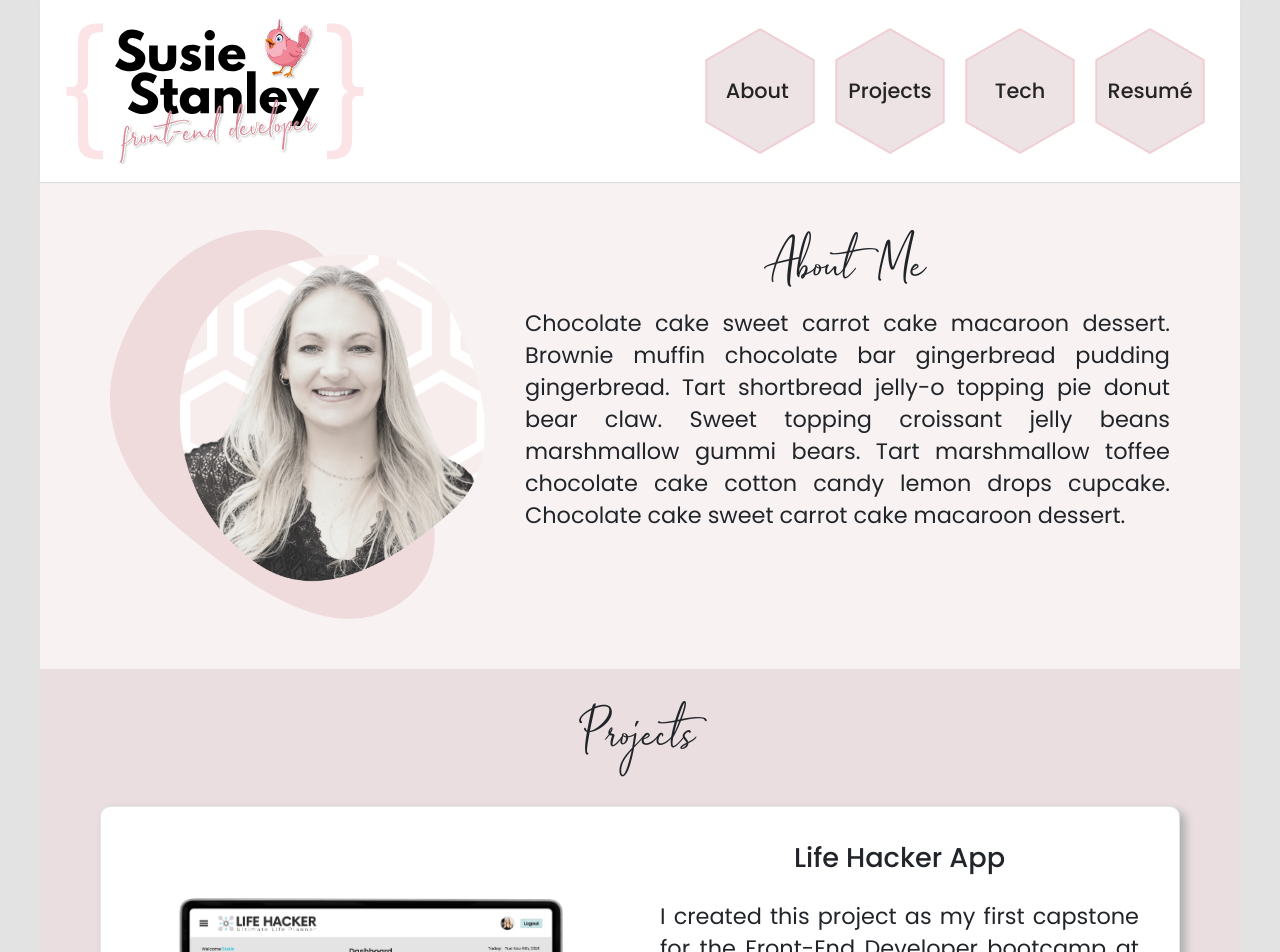
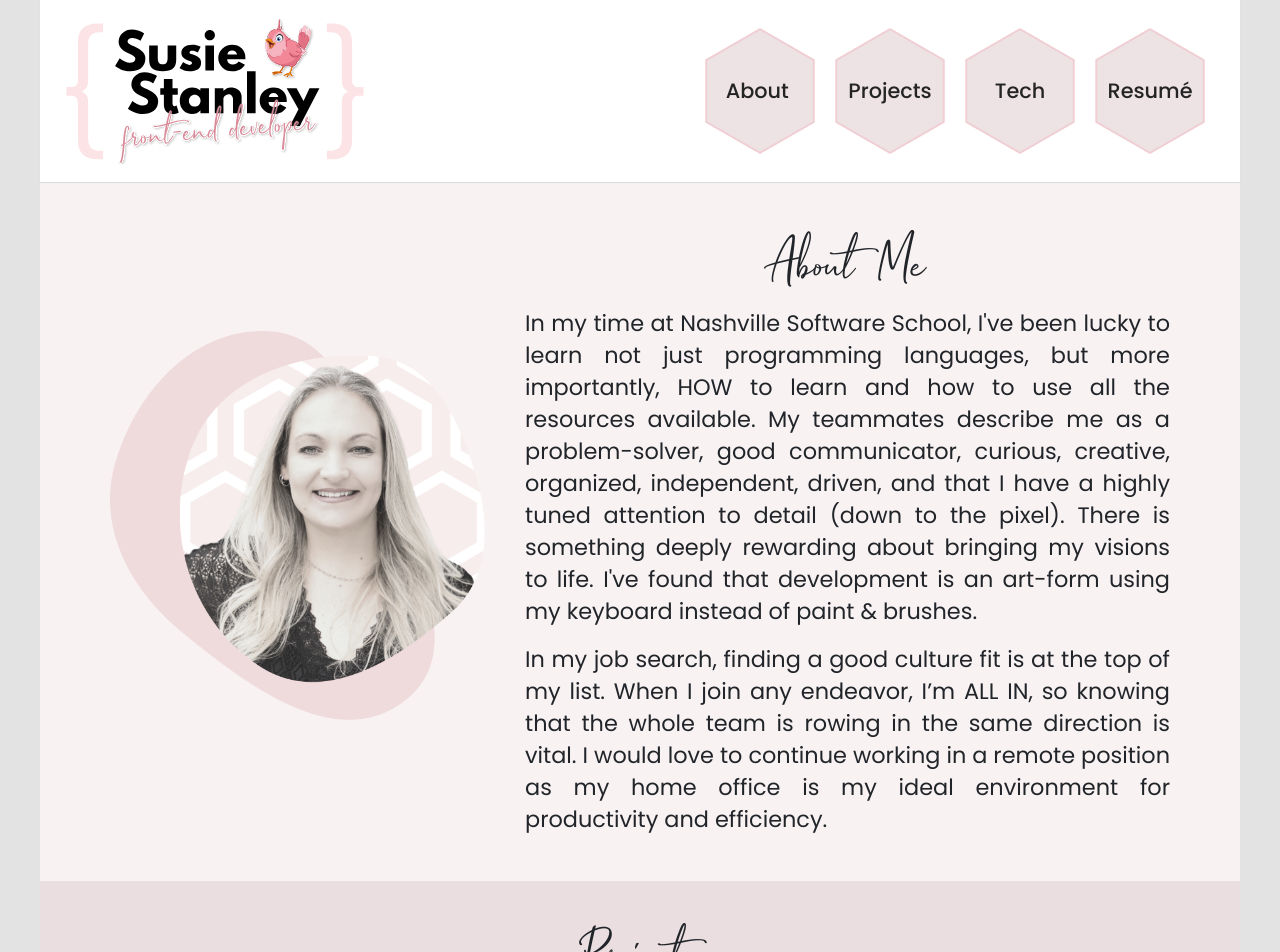
Before and after one commit to SusieCodes/SusieCodes.github.io, a React (Create React App) app: page / in a window 1280 px wide. Shown: the top 952 px of the page. Built offline with nearby package versions, Linux system fonts and the light colour scheme; no server answers.

Commit message:
updated about me section

```diff
--- a/src/components/About.js
+++ b/src/components/About.js
@@ -12,12 +12,22 @@ export const About = () => {
           <div className="box2">
             <h1>About &nbsp; Me</h1>
             <p>
-              Chocolate cake sweet carrot cake macaroon dessert. Brownie muffin
-              chocolate bar gingerbread pudding gingerbread. Tart shortbread
-              jelly-o topping pie donut bear claw. Sweet topping croissant jelly
-              beans marshmallow gummi bears. Tart marshmallow toffee chocolate
-              cake cotton candy lemon drops cupcake. Chocolate cake sweet carrot
-              cake macaroon dessert.
+              In my time at Nashville Software School, I've been lucky to learn
+              not just programming languages, but more importantly, HOW to learn
+              and how to use all the resources available. My teammates describe
+              me as a problem-solver, good communicator, curious, creative,
+              organized, independent, driven, and that I have a highly tuned
+              attention to detail (down to the pixel). There is something deeply
+              rewarding about bringing my visions to life. I've found that
+              development is an art-form using my keyboard instead of paint
+              &amp; brushes.{" "}
+            </p>
+            <p>
+              In my job search, finding a good culture fit is at the top of my
+              list. When I join any endeavor, I’m ALL IN, so knowing that the
+              whole team is rowing in the same direction is vital. I would love
+              to continue working in a remote position as my home office is my
+              ideal environment for productivity and efficiency.
             </p>
           </div>
         </section>
--- a/src/styles/about.scss
+++ b/src/styles/about.scss
@@ -25,6 +25,7 @@ $rose: #efa8b8;
   display: flex;
   flex-direction: column;
   justify-content: flex-start;
+  align-content: center;
   align-items: center;
   flex-wrap: wrap;
   .box1 {
@@ -32,12 +33,13 @@ $rose: #efa8b8;
     flex-direction: column;
     justify-content: center;
     align-items: center;
+    align-content: center;
     padding: 0px 0px 30px;
     width: 300px;
 
     img {
       width: 100%;
-      margin: 0px auto;
+      margin: auto auto;
     }
   }
   .box2 {
@@ -81,10 +83,10 @@ $rose: #efa8b8;
 // MEDIA QUERY FOR SCREENS 992PX OR LARGER
 @media only screen and (min-width: 992px) {
   .about {
-    padding: 210px 50px 0px;
+    padding: 210px 50px 10px;
     flex-direction: row;
     justify-content: center;
-    align-items: flex-start;
+    align-items: center;
     .box1 {
       margin-right: 20px;
     }
--- a/src/styles/projects.scss
+++ b/src/styles/projects.scss
@@ -111,7 +111,7 @@ $rose: #efa8b8;
 // MEDIA QUERY FOR SCREENS 768PX OR LARGER
 @media only screen and (min-width: 768px) {
   .projects {
-    padding: 0px 40px;
+    padding: 10px 40px 0px;
     .card {
       padding: 30px 50px;
       margin: 30px 0px;
--- a/src/styles/tech.scss
+++ b/src/styles/tech.scss
@@ -24,27 +24,21 @@ $rose: #efa8b8;
   .skills-wrapper {
     display: flex;
     flex-direction: column;
-    // justify-content: space-between;
     flex-wrap: wrap;
     margin: 0px;
     .skills {
       flex: 1;
       background-color: #f8f9fa;
-      // min-height: 200px;
-      // min-width: 300px;
       padding: 20px;
       margin: 10px;
-      // border: 1px solid lightgray;
       border-radius: 10px;
       box-shadow: 2px 2px 5px 0px #ababab;
-      // min-width: 300px;
       .skills-title {
         border-bottom: 2px solid lightgray;
       }
       .skills-icons {
         display: flex;
         flex-direction: row;
-        // justify-content: center;
         flex-wrap: wrap;
         align-content: stretch;
         padding: 20px 0px 0px;
@@ -96,6 +90,7 @@ $rose: #efa8b8;
 // MEDIA QUERY FOR SCREENS 768PX OR LARGER
 @media only screen and (min-width: 768px) {
   .tech {
+    padding: 10px 0px 0px;
     .skills-wrapper {
       flex-direction: row;
       // flex-wrap: nowrap;
```
